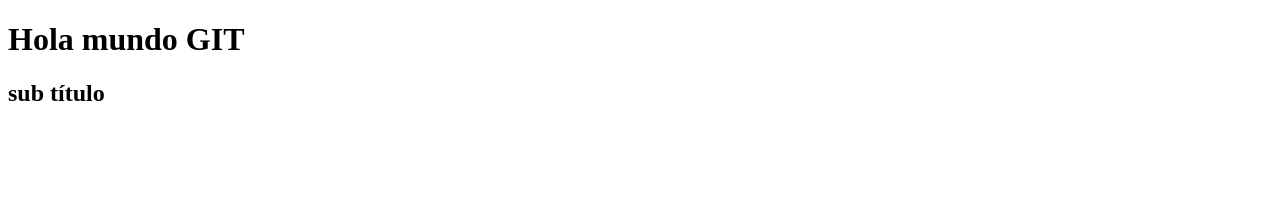
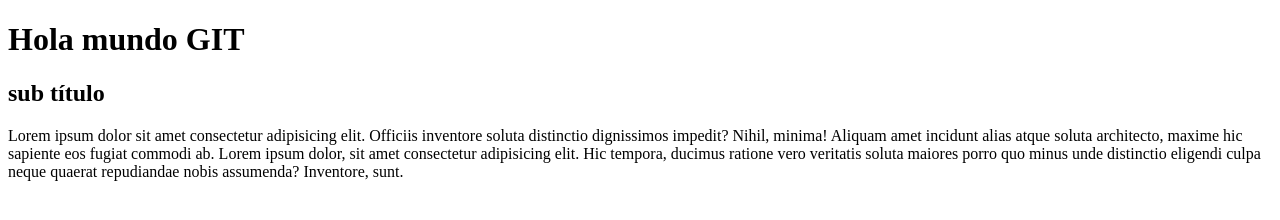
Before and after one commit to joe0zf/prueba-git-4to-a, a plain HTML site: page index.html in a window 1280 px wide. Drawn offline with Linux system fonts and the light colour scheme.

Commit message:
parrafo añadido con lorem

```diff
--- a/index.html
+++ b/index.html
@@ -9,5 +9,9 @@
 <body>
     <h1>Hola mundo GIT</h1>
     <h2>sub título</h2>
+    <p>
+        Lorem ipsum dolor sit amet consectetur adipisicing elit. Officiis inventore soluta distinctio dignissimos impedit? Nihil, minima! Aliquam amet incidunt alias atque soluta architecto, maxime hic sapiente eos fugiat commodi ab.
+        Lorem ipsum dolor, sit amet consectetur adipisicing elit. Hic tempora, ducimus ratione vero veritatis soluta maiores porro quo minus unde distinctio eligendi culpa neque quaerat repudiandae nobis assumenda? Inventore, sunt.
+    </p>
 </body>
 </html>
```
